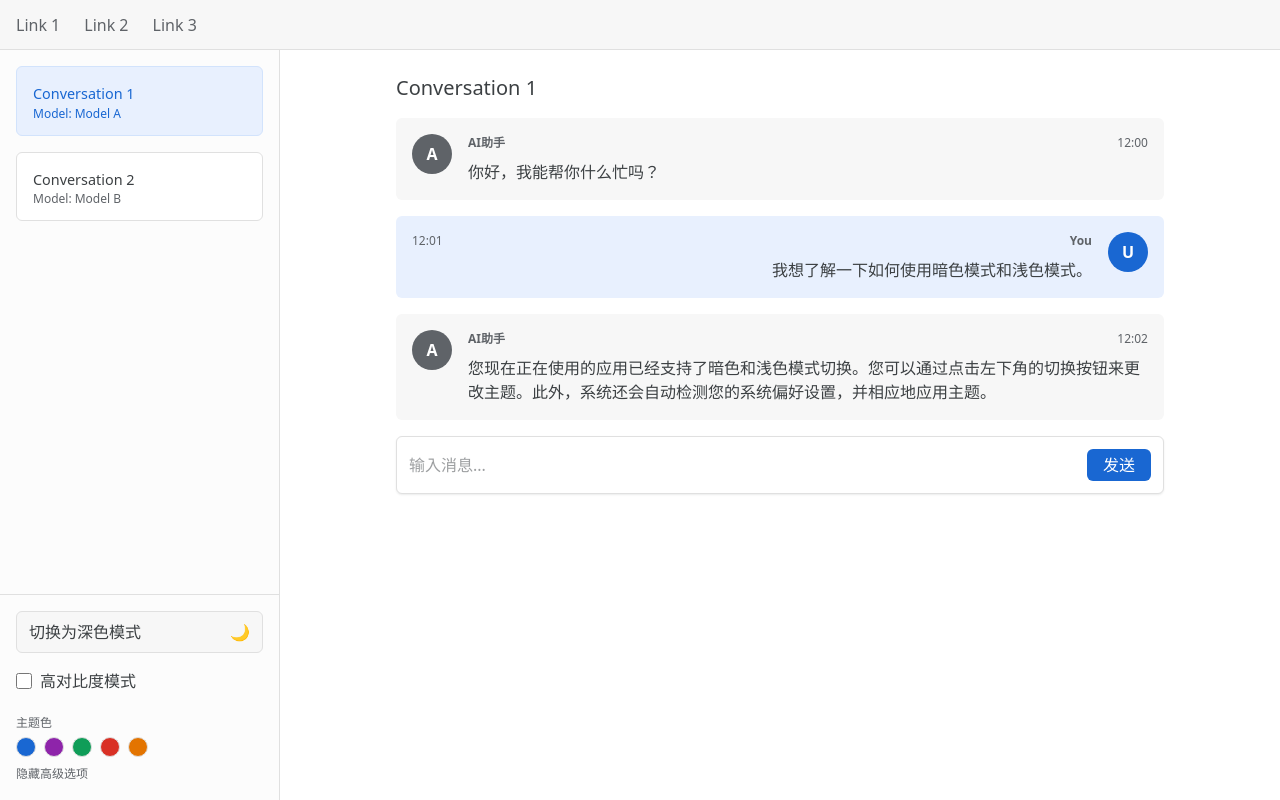
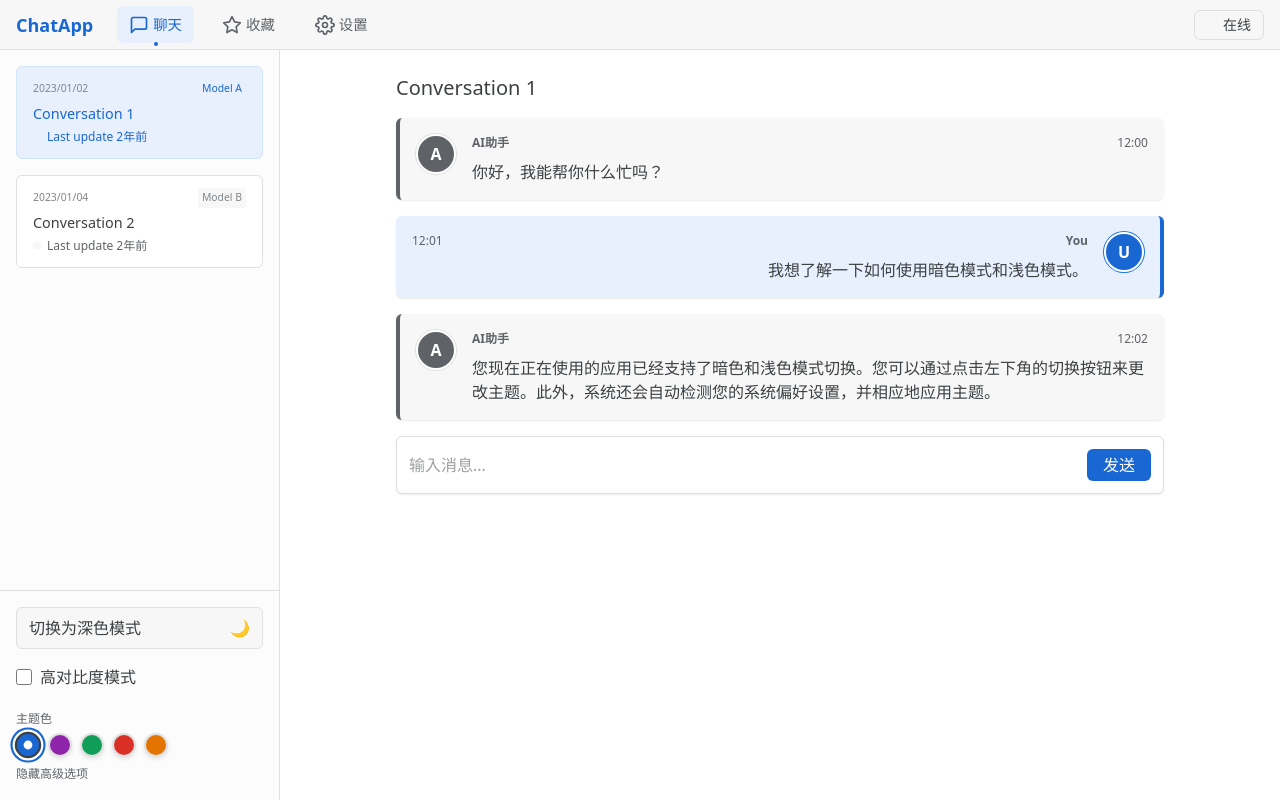
Before and after one commit to blkcor/chat, a Vue app: page / in a window 1280 px wide. Both pictures are taken after a click on the button "显示高级选项". Built offline with nearby package versions, Linux system fonts and the light colour scheme.

Commit message:
fix: base layout finish

```diff
--- a/src/renderer/src/App.vue
+++ b/src/renderer/src/App.vue
@@ -3,6 +3,9 @@ import { ref, watchEffect } from 'vue'
 import ConversationList from './components/ConversationList.vue'
 import ThemeSwitcher from './components/ThemeSwitcher.vue'
 import ChatMessageCard from './components/ChatMessageCard.vue'
+import ChatIcon from './components/icons/ChatIcon.vue'
+import StarIcon from './components/icons/StarIcon.vue'
+import SettingsIcon from './components/icons/SettingsIcon.vue'
 
 // Mock data for conversations
 const conversations = [
@@ -108,11 +111,37 @@ watchEffect(() => {
       当前主题: {{ isDarkMode ? '深色' : '浅色' }}
     </div>
     <header
-      class="px-4 py-3 border-b border-theme flex items-center gap-6 bg-secondary h-[var(--header-height)] flex-shrink-0"
+      class="px-4 py-3 border-b border-theme flex items-center justify-between bg-secondary h-[var(--header-height)] flex-shrink-0"
     >
-      <a href="#" class="no-underline text-secondary font-medium hover:text-accent transition-colors">Link 1</a>
-      <a href="#" class="no-underline text-secondary font-medium hover:text-accent transition-colors">Link 2</a>
-      <a href="#" class="no-underline text-secondary font-medium hover:text-accent transition-colors">Link 3</a>
+      <div class="flex items-center gap-6">
+        <!-- 使用 Logo 文字替代纯文本链接，突出主题色 -->
+        <a href="#" class="text-lg font-bold accent-hover transition-colors">
+          <span class="text-accent">ChatApp</span>
+        </a>
+
+        <div class="flex items-center gap-4">
+          <a href="#" class="nav-link flex items-center gap-1 accent-hover" :class="{'active-link': true}">
+            <ChatIcon class="w-5 h-5" />
+            <span>聊天</span>
+          </a>
+          <a href="#" class="nav-link flex items-center gap-1 accent-hover">
+            <StarIcon class="w-5 h-5" />
+            <span>收藏</span>
+          </a>
+          <a href="#" class="nav-link flex items-center gap-1 accent-hover">
+            <SettingsIcon class="w-5 h-5" />
+            <span>设置</span>
+          </a>
+        </div>
+      </div>
+
+      <!-- 右侧 -->
+      <div class="flex items-center">
+        <button class="btn-secondary text-sm px-3 py-1">
+          <span class="inline-block w-2 h-2 rounded-full bg-success mr-1"></span>
+          在线
+        </button>
+      </div>
     </header>
     <main class="flex flex-grow overflow-hidden">
       <aside
@@ -182,4 +211,62 @@ watchEffect(() => {
 </template>
 
 <style scoped>
+.nav-link {
+  display: flex;
+  align-items: center;
+  text-decoration: none;
+  color: var(--text-secondary);
+  font-size: 0.9rem;
+  padding: 0.5rem 0.75rem;
+  border-radius: var(--border-radius-md);
+  transition: var(--transition-normal);
+}
+
+.nav-link:hover {
+  background-color: var(--bg-accent);
+  color: var(--color-primary);
+}
+
+.nav-link.active-link {
+  color: var(--color-primary);
+  background-color: var(--bg-accent);
+  position: relative;
+}
+
+.nav-link.active-link::after {
+  content: '';
+  position: absolute;
+  bottom: -3px;
+  left: 50%;
+  transform: translateX(-50%);
+  width: 4px;
+  height: 4px;
+  border-radius: 50%;
+  background-color: var(--color-primary);
+}
+
+/* SVG 图标样式 */
+svg {
+  stroke: currentColor;
+  fill: none;
+  stroke-width: 2;
+  stroke-linecap: round;
+  stroke-linejoin: round;
+  transition: all var(--transition-normal);
+}
+
+a:hover svg,
+button:hover svg {
+  stroke: var(--color-primary);
+}
+
+.active-link svg {
+  stroke: var(--color-primary);
+}
+
+@keyframes pulse {
+  0% { transform: scale(1); }
+  50% { transform: scale(1.05); }
+  100% { transform: scale(1); }
+}
 </style>
--- a/src/renderer/src/components/ChatMessageCard.vue
+++ b/src/renderer/src/components/ChatMessageCard.vue
@@ -42,13 +42,24 @@ const formatTime = (timestamp: string) => {
   border-radius: var(--border-radius-md);
   background-color: var(--bg-secondary);
   transition: var(--transition-normal);
+  position: relative;
+  border-left: 2px solid transparent;
+  box-shadow: var(--shadow-sm);
+  border-left: 4px solid var(--color-secondary);
+}
+
+.chat-message:hover {
+  box-shadow: var(--shadow-md);
 }
 
 .user-message {
   background-color: var(--bg-accent);
   flex-direction: row-reverse;
   text-align: right;
+  border-left: none;
+  border-right: 4px solid var(--color-primary);
 }
+
 
 .avatar {
   width: 2.5rem;
@@ -61,11 +72,14 @@ const formatTime = (timestamp: string) => {
   justify-content: center;
   font-weight: bold;
   flex-shrink: 0;
+  border: 2px solid var(--bg-primary);
+  box-shadow: 0 0 0 1px var(--border-color);
 }
 
 .user-avatar {
   background-color: var(--color-primary);
   color: var(--text-on-primary);
+  box-shadow: 0 0 0 1px var(--color-primary-hover);
 }
 
 .message-content {
--- a/src/renderer/src/components/ConversationList.vue
+++ b/src/renderer/src/components/ConversationList.vue
@@ -8,14 +8,33 @@
         :class="{ 'selected': selectedConversationId === item.id }"
         @click="selectConversation(item.id)"
       >
-        <h3 class="text-[0.9rem] font-medium mx-0 mt-1 mb-0"
+        <div class="flex justify-between items-center mb-1">
+          <span class="text-[0.65rem] text-muted">
+            {{ formatDate(item.updatedAt) }}
+          </span>
+          <span
+            class="text-[0.65rem] py-0.5 px-1 rounded-sm"
+            :class="selectedConversationId === item.id ? 'accent-bg' : 'bg-secondary text-muted'"
+          >
+            {{ item.selectedModel }}
+          </span>
+        </div>
+
+        <h3 class="text-[0.9rem] font-medium mx-0 mt-1 mb-0.5"
             :class="selectedConversationId === item.id ? 'text-accent' : 'text-primary'">
           {{ item.title }}
         </h3>
-        <p class="text-[0.75rem] m-0"
-           :class="selectedConversationId === item.id ? 'text-accent' : 'text-secondary'">
-          Model: {{ item.selectedModel }}
-        </p>
+
+        <div class="flex items-center mt-1">
+          <div
+            class="w-2 h-2 rounded-full mr-1.5"
+            :class="selectedConversationId === item.id ? 'accent-bg' : 'bg-secondary'"
+          ></div>
+          <p class="text-[0.75rem] m-0 truncate"
+             :class="selectedConversationId === item.id ? 'text-accent' : 'text-secondary'">
+            Last update {{ getTimeAgo(item.updatedAt) }}
+          </p>
+        </div>
       </li>
     </ul>
   </div>
@@ -36,6 +55,37 @@ const selectConversation = (id: number) => {
   // In a real app, you would emit an event here to load the chat
   // emit('conversationSelected', id)
 }
+
+// 格式化日期为 YYYY-MM-DD 格式
+const formatDate = (dateString: string): string => {
+  const date = new Date(dateString);
+  return date.toLocaleDateString('zh-CN', {
+    year: 'numeric',
+    month: '2-digit',
+    day: '2-digit'
+  });
+}
+
+// 计算时间差（多久之前）
+const getTimeAgo = (dateString: string): string => {
+  const now = new Date();
+  const date = new Date(dateString);
+  const diffInSeconds = Math.floor((now.getTime() - date.getTime()) / 1000);
+
+  if (diffInSeconds < 60) {
+    return '刚刚';
+  } else if (diffInSeconds < 3600) {
+    return `${Math.floor(diffInSeconds / 60)}分钟前`;
+  } else if (diffInSeconds < 86400) {
+    return `${Math.floor(diffInSeconds / 3600)}小时前`;
+  } else if (diffInSeconds < 2592000) {
+    return `${Math.floor(diffInSeconds / 86400)}天前`;
+  } else if (diffInSeconds < 31536000) {
+    return `${Math.floor(diffInSeconds / 2592000)}月前`;
+  } else {
+    return `${Math.floor(diffInSeconds / 31536000)}年前`;
+  }
+}
 </script>
 
 <style scoped>
--- a/src/renderer/src/components/ThemeSwitcher.vue
+++ b/src/renderer/src/components/ThemeSwitcher.vue
@@ -25,11 +25,16 @@
             <div
               v-for="color in themeColors"
               :key="color.name"
-              class="color-option rounded-full w-5 h-5 cursor-pointer border border-theme"
+              class="color-option rounded-full w-6 h-6 cursor-pointer border-2"
+              :class="{'border-accent': isActiveColor(color.value), 'border-theme': !isActiveColor(color.value)}"
               :style="{ backgroundColor: color.value }"
               :title="color.name"
               @click="setCustomColor(color)"
-            ></div>
+            >
+              <div v-if="isActiveColor(color.value)" class="flex items-center justify-center h-full">
+                <div class="w-2 h-2 rounded-full bg-white"></div>
+              </div>
+            </div>
           </div>
         </div>
       </div>
@@ -72,7 +77,13 @@ const toggleTheme = (event: MouseEvent) => {
   emit('click', event);
 };
 
+// 保存当前选择的颜色
+const currentColor = ref('#1967d2'); // 默认蓝色
+
 const setCustomColor = (color: { name: string; value: string }) => {
+  // 更新当前选择的颜色
+  currentColor.value = color.value;
+
   // 设置自定义主题色
   document.documentElement.style.setProperty('--color-primary', color.value);
 
@@ -89,6 +100,14 @@ const setCustomColor = (color: { name: string; value: string }) => {
   } else {
     document.documentElement.style.setProperty('--text-accent', color.value);
   }
+
+  // 保存颜色偏好到本地存储
+  localStorage.setItem('theme-color-preference', color.value);
+};
+
+// 检查是否是当前活动的颜色
+const isActiveColor = (colorValue: string): boolean => {
+  return currentColor.value === colorValue;
 };
 
 // 辅助函数：调整颜色亮度
@@ -111,6 +130,25 @@ function adjustColor(hex: string, percent: number): string {
 watch(isHighContrast, (newValue) => {
   document.documentElement.classList.toggle('high-contrast', newValue);
 });
+
+// 页面加载时恢复保存的主题色
+const loadSavedThemeColor = () => {
+  const savedColor = localStorage.getItem('theme-color-preference');
+  if (savedColor) {
+    const matchedColor = themeColors.find(color => color.value === savedColor);
+    if (matchedColor) {
+      currentColor.value = matchedColor.value;
+      setCustomColor(matchedColor);
+    } else {
+      // 如果保存的颜色不在预定义颜色中，创建一个新的颜色对象
+      const customColor = { name: '自定义', value: savedColor };
+      setCustomColor(customColor);
+    }
+  }
+};
+
+// 在组件挂载时加载保存的主题色
+loadSavedThemeColor();
 </script>
 
 <style scoped>
@@ -121,6 +159,11 @@ watch(isHighContrast, (newValue) => {
 .theme-icon {
   font-size: 1rem;
   margin-left: 0.5rem;
+  transition: transform 0.3s ease;
+}
+
+.btn-secondary:hover .theme-icon {
+  transform: rotate(360deg);
 }
 
 .theme-checkbox {
@@ -130,10 +173,43 @@ watch(isHighContrast, (newValue) => {
 }
 
 .color-option {
-  transition: transform 0.2s;
+  transition: all 0.2s;
+  box-shadow: 0 2px 4px rgba(0, 0, 0, 0.1);
+  position: relative;
+  overflow: hidden;
 }
 
 .color-option:hover {
   transform: scale(1.2);
+  box-shadow: 0 4px 8px rgba(0, 0, 0, 0.2);
+}
+
+.color-option.border-accent {
+  transform: scale(1.1);
+  box-shadow: 0 0 0 2px var(--bg-primary), 0 0 0 4px var(--color-primary);
+}
+
+.btn-secondary {
+  position: relative;
+  overflow: hidden;
+}
+
+.btn-secondary::after {
+  content: '';
+  position: absolute;
+  top: 50%;
+  left: 50%;
+  width: 0;
+  height: 0;
+  background-color: var(--color-primary);
+  opacity: 0.1;
+  border-radius: 50%;
+  transform: translate(-50%, -50%);
+  transition: width 0.4s ease, height 0.4s ease;
+}
+
+.btn-secondary:hover::after {
+  width: 200%;
+  height: 200%;
 }
 </style>
--- /dev/null
+++ b/src/renderer/src/components/icons/ChatIcon.vue
@@ -0,0 +1,5 @@
+<template>
+  <svg xmlns="http://www.w3.org/2000/svg" width="24" height="24" viewBox="0 0 24 24" fill="none" stroke="currentColor" stroke-width="2" stroke-linecap="round" stroke-linejoin="round">
+    <path d="M21 15a2 2 0 0 1-2 2H7l-4 4V5a2 2 0 0 1 2-2h14a2 2 0 0 1 2 2z" />
+  </svg>
+</template>
--- /dev/null
+++ b/src/renderer/src/components/icons/SettingsIcon.vue
@@ -0,0 +1,6 @@
+<template>
+  <svg xmlns="http://www.w3.org/2000/svg" width="24" height="24" viewBox="0 0 24 24" fill="none" stroke="currentColor" stroke-width="2" stroke-linecap="round" stroke-linejoin="round">
+    <circle cx="12" cy="12" r="3" />
+    <path d="M19.4 15a1.65 1.65 0 0 0 .33 1.82l.06.06a2 2 0 0 1 0 2.83 2 2 0 0 1-2.83 0l-.06-.06a1.65 1.65 0 0 0-1.82-.33 1.65 1.65 0 0 0-1 1.51V21a2 2 0 0 1-2 2 2 2 0 0 1-2-2v-.09A1.65 1.65 0 0 0 9 19.4a1.65 1.65 0 0 0-1.82.33l-.06.06a2 2 0 0 1-2.83 0 2 2 0 0 1 0-2.83l.06-.06a1.65 1.65 0 0 0 .33-1.82 1.65 1.65 0 0 0-1.51-1H3a2 2 0 0 1-2-2 2 2 0 0 1 2-2h.09A1.65 1.65 0 0 0 4.6 9a1.65 1.65 0 0 0-.33-1.82l-.06-.06a2 2 0 0 1 0-2.83 2 2 0 0 1 2.83 0l.06.06a1.65 1.65 0 0 0 1.82.33H9a1.65 1.65 0 0 0 1-1.51V3a2 2 0 0 1 2-2 2 2 0 0 1 2 2v.09a1.65 1.65 0 0 0 1 1.51 1.65 1.65 0 0 0 1.82-.33l.06-.06a2 2 0 0 1 2.83 0 2 2 0 0 1 0 2.83l-.06.06a1.65 1.65 0 0 0-.33 1.82V9a1.65 1.65 0 0 0 1.51 1H21a2 2 0 0 1 2 2 2 2 0 0 1-2 2h-.09a1.65 1.65 0 0 0-1.51 1z" />
+  </svg>
+</template>
--- /dev/null
+++ b/src/renderer/src/components/icons/StarIcon.vue
@@ -0,0 +1,5 @@
+<template>
+  <svg xmlns="http://www.w3.org/2000/svg" width="24" height="24" viewBox="0 0 24 24" fill="none" stroke="currentColor" stroke-width="2" stroke-linecap="round" stroke-linejoin="round">
+    <path d="M12 2l3.09 6.26L22 9.27l-5 4.87 1.18 6.88L12 17.77l-6.18 3.25L7 14.14 2 9.27l6.91-1.01L12 2z" />
+  </svg>
+</template>
```
